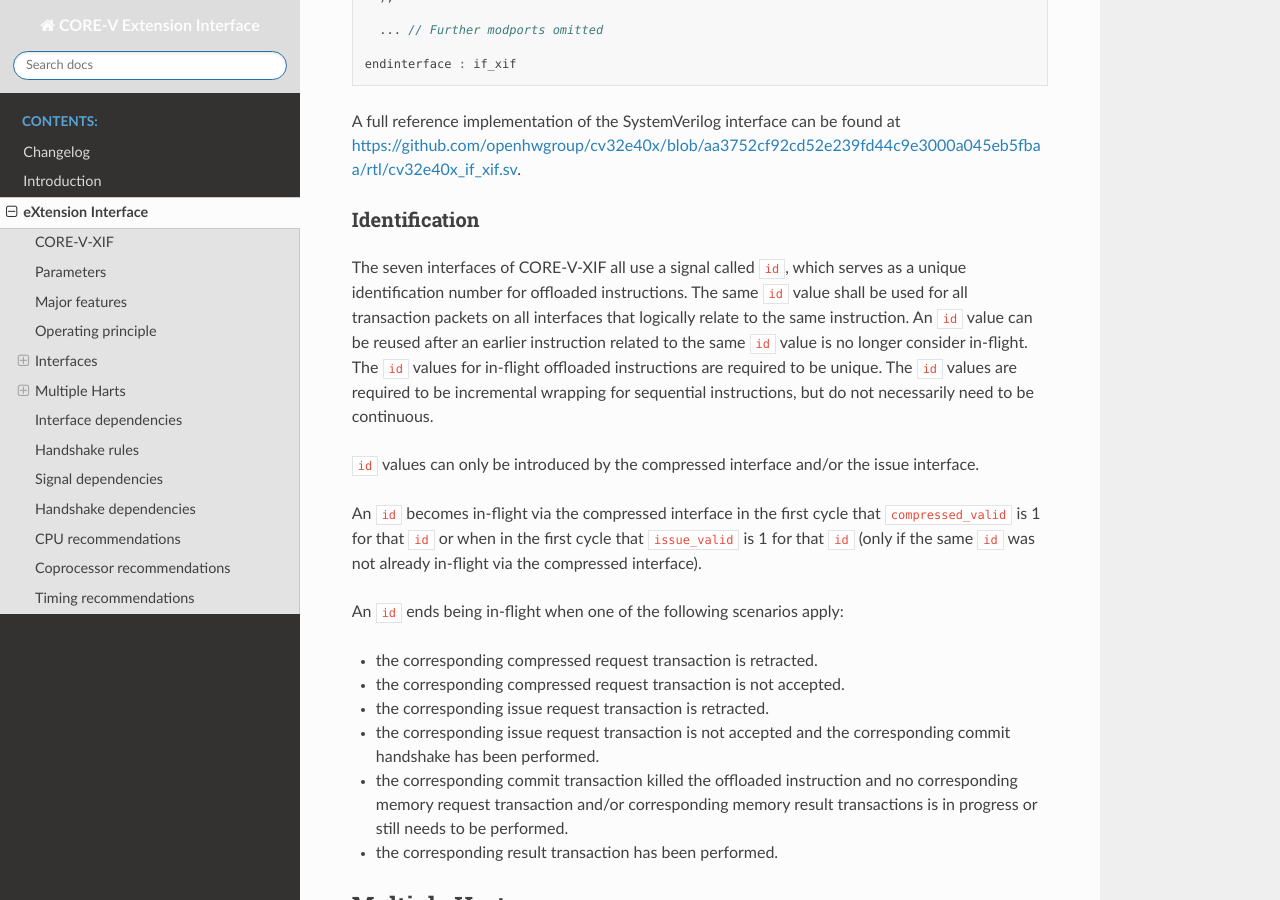
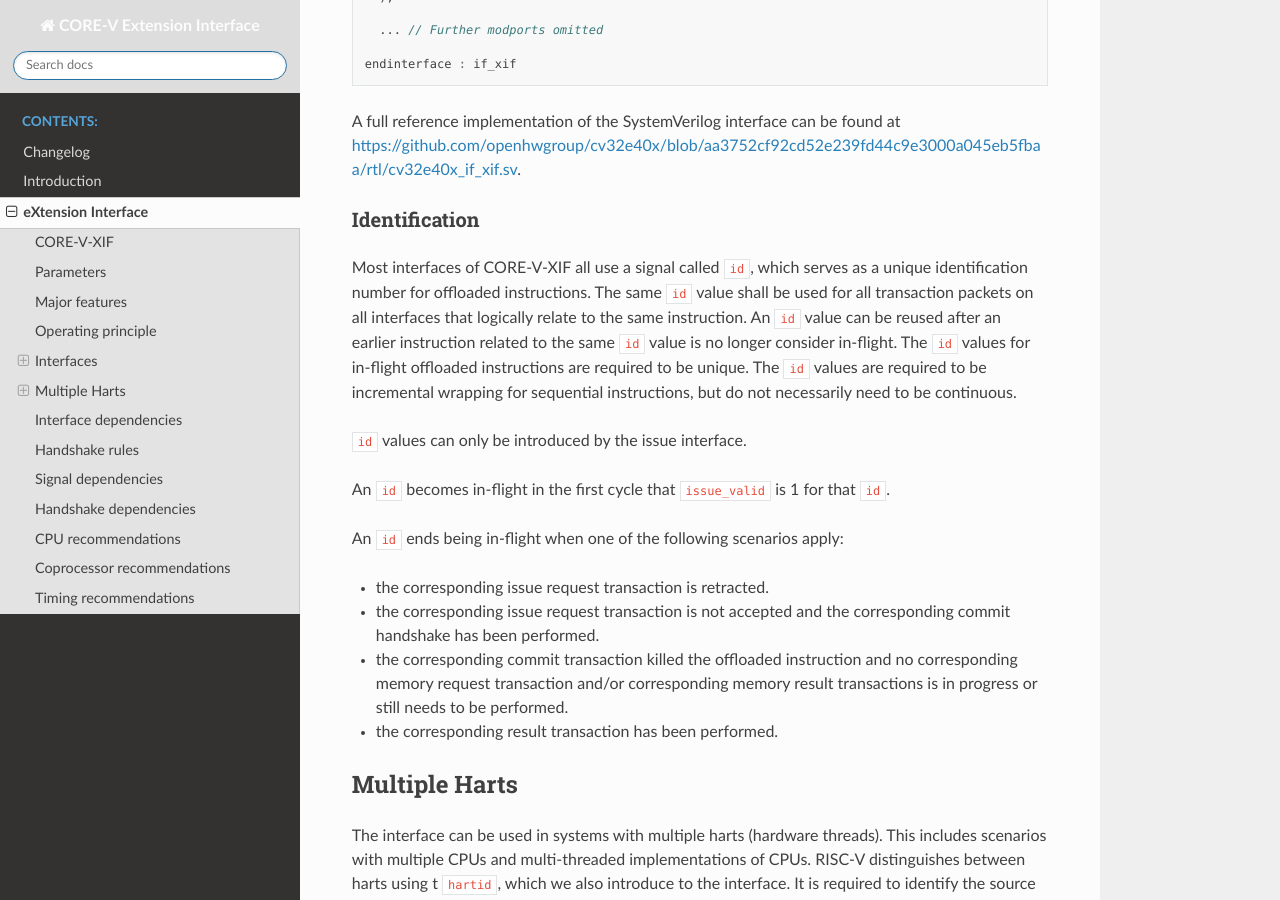
Before and after one commit to openhwgroup/core-v-xif, a Sphinx documentation site: the page built from docs/source/x_ext.rst, in a window 1280 px wide and 900 px high, scrolled down 7100 px. Built offline with Sphinx 7.4.7 and the Read the Docs theme 2.0.0, drawn with Linux system fonts in a browser that asks for light colours.

Commit message:
Updating Identification section to removal of ID value from compressed interface

```diff
--- a/docs/source/x_ext.rst
+++ b/docs/source/x_ext.rst
@@ -333,22 +333,18 @@
 Identification
 ~~~~~~~~~~~~~~
 
-The seven interfaces of CORE-V-XIF all use a signal called ``id``, which serves as a unique identification number for offloaded instructions.
+Most interfaces of CORE-V-XIF all use a signal called ``id``, which serves as a unique identification number for offloaded instructions.
 The same ``id`` value shall be used for all transaction packets on all interfaces that logically relate to the same instruction.
 An ``id`` value can be reused after an earlier instruction related to the same ``id`` value is no longer consider in-flight.
 The ``id`` values for in-flight offloaded instructions are required to be unique.
 The ``id`` values are required to be incremental wrapping for sequential instructions, but do not necessarily need to be continuous.
 
-``id`` values can only be introduced by the compressed interface and/or the issue interface.
+``id`` values can only be introduced by the issue interface.
 
-An ``id`` becomes in-flight via the compressed interface in the first cycle that ``compressed_valid`` is 1 for that ``id`` or
-when in the first cycle that ``issue_valid`` is 1 for that ``id`` (only if the same ``id`` was not already in-flight via the
-compressed interface).
+An ``id`` becomes in-flight in the first cycle that ``issue_valid`` is 1 for that ``id``.
 
 An ``id`` ends being in-flight when one of the following scenarios apply:
 
-* the corresponding compressed request transaction is retracted.
-* the corresponding compressed request transaction is not accepted.
 * the corresponding issue request transaction is retracted.
 * the corresponding issue request transaction is not accepted and the corresponding commit handshake has been performed.
 * the corresponding commit transaction killed the offloaded instruction and no corresponding memory request transaction and/or corresponding memory result transactions is in progress or still needs to be performed.
```
